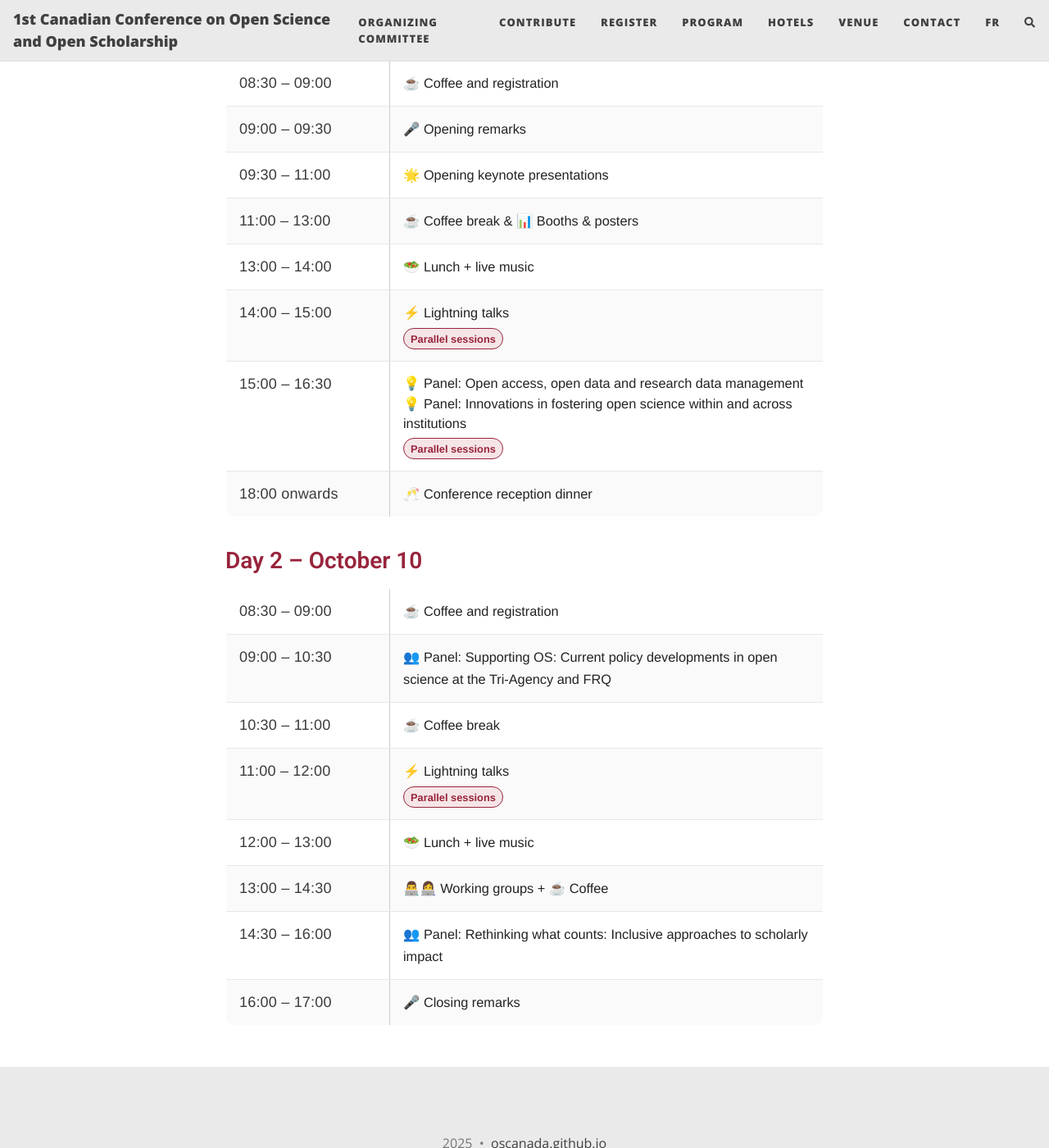
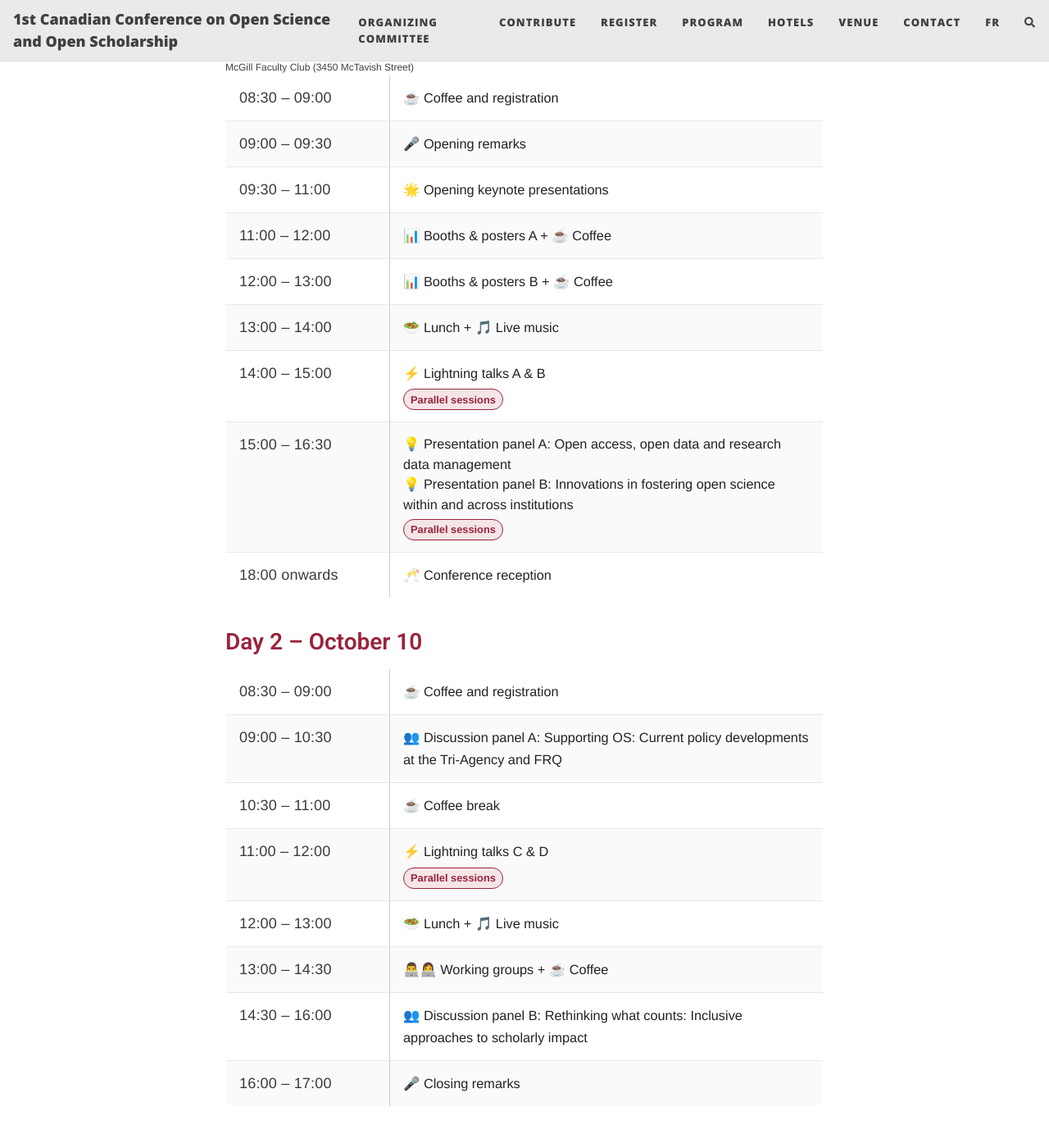
Before and after one commit to oscanada/oscanada.github.io, a Jekyll site: the page built from en/program.html, in a window 1280 px wide and 1400 px high, scrolled down 347 px. Shown: the whole window at 82% size. Built offline with Jekyll 4.4.1, drawn with Linux system fonts in a browser that asks for light colours; nearby versions of some CDN libraries; comment, search, counter and statistics services are not loaded.

Commit message:
Update program

```diff
--- a/en/program.html
+++ b/en/program.html
@@ -140,31 +140,37 @@ cover-img:
           <td class="content-cell"><span class="social">🌟 Opening keynote presentations</span></td>
         </tr>
         <tr>
-          <td class="time-cell">11:00 – 13:00</td>
-          <td class="content-cell"><span class="social">☕ Coffee break & 📊 Booths & posters</span></td>
+          <td class="time-cell">11:00 – 12:00</td>
+          <td class="content-cell"><span class="social">📊 Booths & posters A + ☕ Coffee</span></td>
+        </tr>
+        <tr>
+          <td class="time-cell">12:00 – 13:00</td>
+          <td class="content-cell"><span class="social">📊 Booths & posters B + ☕ Coffee</span></td>
         </tr>
         <tr>
           <td class="time-cell">13:00 – 14:00</td>
-          <td class="content-cell"><span class="social">🥗 Lunch + live music</span></td>
+          <td class="content-cell"><span class="social">🥗 Lunch + 🎵 Live music</span></td>
         </tr>
         <tr>
           <td class="time-cell">14:00 – 15:00</td>
           <td class="content-cell">
-            <span class="social">⚡ Lightning talks</span><br>
+            <span class="social">⚡ Lightning talks A & B</span><br>
             <span class="pill">Parallel sessions</span>
           </td>
         </tr>
         <tr>
           <td class="time-cell">15:00 – 16:30</td>
           <td class="content-cell">
-            <div class="session-title">💡 Panel: Open access, open data and research data management</div>
-            <div class="session-title">💡 Panel: Innovations in fostering open science within and across institutions</div>
+            <div class="session-title">💡 Presentation panel A: Open access, open data and research data management</div>
+            <div class="session-title">💡 Presentation panel B: Innovations in fostering open science within and across institutions</div>
             <span class="pill">Parallel sessions</span>
           </td>
         </tr>
         <tr>
           <td class="time-cell">18:00 onwards</td>
-          <td class="content-cell"><span class="social">🥂 Conference reception dinner</span></td>
+          <td class="content-cell"><span class="social">🥂 Conference reception </span></td>
+          <div style="font-size: 0.75rem; margin-top: 4px;">McGill Faculty Club (3450 McTavish Street)</div>
+</td>
         </tr>
       </tbody>
     </table>
@@ -179,7 +185,7 @@ cover-img:
         </tr>
         <tr>
           <td class="time-cell">09:00 – 10:30</td>
-          <td class="content-cell"><span class="session-title">👥 Panel: Supporting OS: Current policy developments in open science at the Tri-Agency and FRQ</span></td>
+          <td class="content-cell"><span class="session-title">👥 Discussion panel A: Supporting OS: Current policy developments at the Tri-Agency and FRQ</span></td>
         </tr>
         <tr>
           <td class="time-cell">10:30 – 11:00</td>
@@ -188,13 +194,13 @@ cover-img:
         <tr>
           <td class="time-cell">11:00 – 12:00</td>
           <td class="content-cell">
-            <span class="social">⚡ Lightning talks</span><br>
+            <span class="social">⚡ Lightning talks C & D</span><br>
             <span class="pill">Parallel sessions</span>
           </td>
         </tr>
         <tr>
           <td class="time-cell">12:00 – 13:00</td>
-          <td class="content-cell"><span class="social">🥗 Lunch + live music</span></td>
+          <td class="content-cell"><span class="social">🥗 Lunch + 🎵 Live music</span></td>
         </tr>
         <tr>
           <td class="time-cell">13:00 – 14:30</td>
@@ -202,7 +208,7 @@ cover-img:
         </tr>
         <tr>
           <td class="time-cell">14:30 – 16:00</td>
-          <td class="content-cell"><span class="session-title">👥 Panel: Rethinking what counts: Inclusive approaches to scholarly impact</span></td>
+          <td class="content-cell"><span class="session-title">👥 Discussion panel B: Rethinking what counts: Inclusive approaches to scholarly impact</span></td>
         </tr>
         <tr>
           <td class="time-cell">16:00 – 17:00</td>
```
Also changed, not shown: en/detailed_program.html (deleted, +0 -19 lines).
